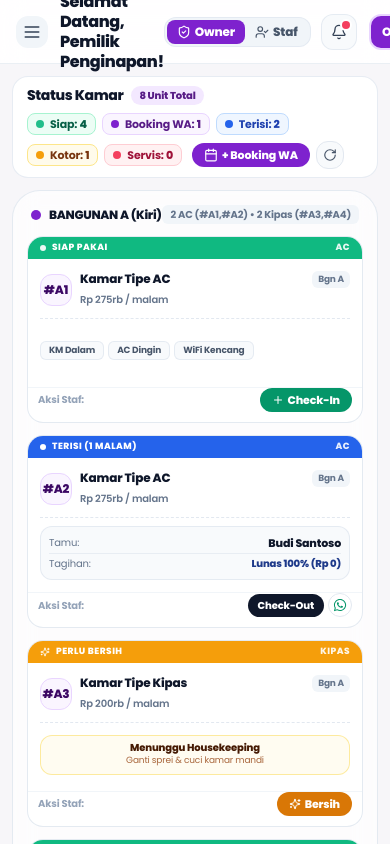
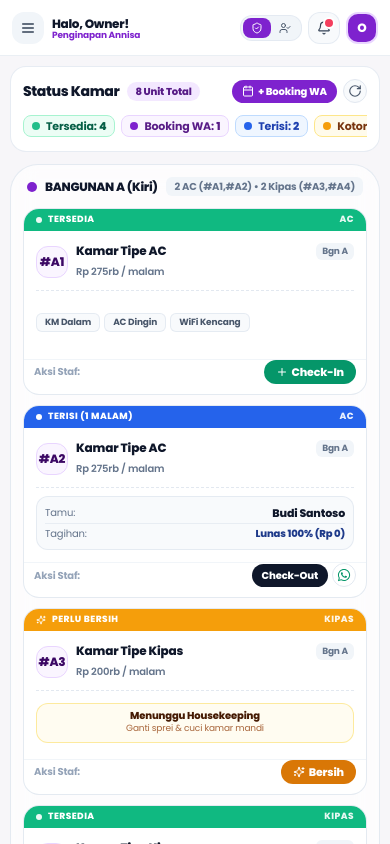
Before and after one commit to ilsetiawan1/penginapan-annisa, a Next.js app in the folder apps/web/: page /admin/dashboard in a window 390 px wide. Shown: the top 844 px of the page. Built offline with nearby package versions, Linux system fonts and the light colour scheme.

Commit message:
style(rooms): unify room availability status terminology to 'Tersedia' across public Home, /kamar catalog, and Admin dashboard

```diff
--- a/apps/web/src/app/admin/dashboard/page.tsx
+++ b/apps/web/src/app/admin/dashboard/page.tsx
@@ -47,8 +47,8 @@ export default function AdminDashboardPage() {
           onOpenMobileSidebar={() => setIsMobileSidebarOpen(true)}
         />
 
-        {/* Dynamic Main Workspace Content (Zero-Scroll Tablet Optimized) */}
-        <main className="flex-1 max-w-7xl w-full mx-auto p-3 sm:p-4 lg:p-5">
+        {/* Dynamic Main Workspace Content (Zero-Scroll Tablet Optimized & Mobile Friendly) */}
+        <main className="flex-1 max-w-7xl w-full mx-auto p-2.5 sm:p-4 lg:p-5">
           {/* TAB 1: Matriks 8 Kamar PMS (Owner & Staf) */}
           {activeTab === "matrix" && <RoomMatrix />}
 
--- a/apps/web/src/features/admin/dashboard/components/admin-topbar.tsx
+++ b/apps/web/src/features/admin/dashboard/components/admin-topbar.tsx
@@ -32,33 +32,44 @@ export function AdminTopbar({ currentRole, onRoleChange, onOpenMobileSidebar }:
   }, []);
 
   return (
-    <header className="h-16 w-full flex items-center justify-between px-4 sm:px-6 border-b border-slate-200/70 bg-white/90 backdrop-blur-md sticky top-0 z-30 shrink-0">
-      {/* Kiri: Hamburger Menu Mobile & Sapaan Hangat */}
-      <div className="flex items-center gap-3">
+    <header className="h-14 sm:h-16 w-full flex items-center justify-between px-3 sm:px-6 border-b border-slate-200/70 bg-white/95 backdrop-blur-md sticky top-0 z-30 shrink-0">
+      {/* Kiri: Hamburger Menu Mobile & Sapaan */}
+      <div className="flex items-center gap-2 sm:gap-3 min-w-0">
         <button
           type="button"
           onClick={onOpenMobileSidebar}
           aria-label="Buka navigasi menu"
-          className="lg:hidden p-1.5 rounded-xl bg-slate-100 text-slate-700 hover:bg-slate-200 cursor-pointer"
+          className="lg:hidden p-2 rounded-xl bg-slate-100 text-slate-700 hover:bg-slate-200 cursor-pointer shrink-0 transition"
         >
-          <Menu className="w-5 h-5" />
+          <Menu className="w-4 h-4 sm:w-5 sm:h-5" />
         </button>
 
-        <div>
-          <h1 className="text-base sm:text-lg font-black text-slate-900 tracking-tight leading-tight">
-            {currentRole === "owner"
-              ? "Selamat Datang, Pemilik Penginapan!"
-              : "Selamat Datang, Staf Resepsionis!"}
+        <div className="min-w-0">
+          <h1 className="text-xs sm:text-base lg:text-lg font-black text-slate-900 tracking-tight leading-tight truncate">
+            {currentRole === "owner" ? (
+              <>
+                <span className="sm:hidden">Halo, Owner!</span>
+                <span className="hidden sm:inline">Selamat Datang, Pemilik Penginapan!</span>
+              </>
+            ) : (
+              <>
+                <span className="sm:hidden">Halo, Resepsionis!</span>
+                <span className="hidden sm:inline">Selamat Datang, Staf Resepsionis!</span>
+              </>
+            )}
           </h1>
           <p className="text-[10px] text-slate-500 font-medium hidden sm:block">
             Operasional 8 Kamar Transit Bandara Pattimura Ambon (750m)
           </p>
+          <span className="text-[9px] font-bold text-purple-700 sm:hidden block leading-none">
+            Penginapan Annisa
+          </span>
         </div>
       </div>
 
       {/* Kanan: Jam Real-time WIT, Pilihan Peran, Notifikasi & Profil */}
-      <div className="flex items-center gap-2.5 sm:gap-3">
-        {/* Jam Real-time WIT (Ambon) */}
+      <div className="flex items-center gap-1.5 sm:gap-3 shrink-0">
+        {/* Jam Real-time WIT (Ambon) - Desktop Saja */}
         <div className="hidden md:flex items-center gap-1.5 bg-slate-50 border border-slate-200/80 px-2.5 py-1 rounded-xl text-slate-700 text-xs font-bold shadow-2xs">
           <Clock className="w-3.5 h-3.5 text-purple-700" />
           <span>{timeStr || "Memuat WIT..."}</span>
@@ -69,27 +80,27 @@ export function AdminTopbar({ currentRole, onRoleChange, onOpenMobileSidebar }:
           <button
             type="button"
             onClick={() => onRoleChange("owner")}
-            className={`flex items-center gap-1 px-2.5 py-1 rounded-lg text-xs font-extrabold transition-all cursor-pointer ${
+            className={`flex items-center gap-1 px-2 sm:px-2.5 py-1 rounded-lg text-[11px] sm:text-xs font-extrabold transition-all cursor-pointer ${
               currentRole === "owner"
                 ? "bg-purple-700 text-white shadow-2xs"
                 : "text-slate-600 hover:text-slate-900"
             }`}
           >
-            <ShieldCheck className="w-3.5 h-3.5" />
-            <span>Owner</span>
+            <ShieldCheck className="w-3 h-3 sm:w-3.5 sm:h-3.5" />
+            <span className="hidden xs:inline sm:inline">Owner</span>
           </button>
 
           <button
             type="button"
             onClick={() => onRoleChange("staff")}
-            className={`flex items-center gap-1 px-2.5 py-1 rounded-lg text-xs font-extrabold transition-all cursor-pointer ${
+            className={`flex items-center gap-1 px-2 sm:px-2.5 py-1 rounded-lg text-[11px] sm:text-xs font-extrabold transition-all cursor-pointer ${
               currentRole === "staff"
                 ? "bg-purple-700 text-white shadow-2xs"
                 : "text-slate-600 hover:text-slate-900"
             }`}
           >
-            <UserCheck className="w-3.5 h-3.5" />
-            <span>Staf</span>
+            <UserCheck className="w-3 h-3 sm:w-3.5 sm:h-3.5" />
+            <span className="hidden xs:inline sm:inline">Staf</span>
           </button>
         </div>
 
@@ -97,15 +108,15 @@ export function AdminTopbar({ currentRole, onRoleChange, onOpenMobileSidebar }:
         <button
           type="button"
           aria-label="Pemberitahuan masuk"
-          className="relative w-9 h-9 rounded-xl bg-slate-50 hover:bg-slate-100 border border-slate-200/80 flex items-center justify-center text-slate-700 transition cursor-pointer"
+          className="relative w-8 h-8 sm:w-9 sm:h-9 rounded-xl bg-slate-50 hover:bg-slate-100 border border-slate-200/80 flex items-center justify-center text-slate-700 transition cursor-pointer shrink-0"
         >
-          <Bell className="w-4 h-4" />
+          <Bell className="w-3.5 h-3.5 sm:w-4 sm:h-4" />
           <span className="absolute top-1.5 right-1.5 w-2 h-2 bg-rose-500 rounded-full ring-2 ring-white" />
         </button>
 
         {/* Avatar Profil */}
-        <div className="flex items-center pl-0.5">
-          <div className="w-9 h-9 rounded-xl bg-purple-700 text-white flex items-center justify-center font-black text-xs shadow-xs border-2 border-purple-200">
+        <div className="flex items-center shrink-0">
+          <div className="w-8 h-8 sm:w-9 sm:h-9 rounded-xl bg-purple-700 text-white flex items-center justify-center font-black text-xs shadow-xs border-2 border-purple-200">
             {currentRole === "owner" ? "O" : "S"}
           </div>
         </div>
--- a/apps/web/src/features/admin/dashboard/components/stats-overview.tsx
+++ b/apps/web/src/features/admin/dashboard/components/stats-overview.tsx
@@ -19,7 +19,7 @@ export function StatsOverview({
       <div className="bg-white border-2 border-purple-200/90 rounded-2xl p-3.5 sm:p-4 shadow-2xs">
         <div className="flex items-center justify-between mb-1">
           <span className="text-[10px] sm:text-[11px] font-black uppercase tracking-wider text-purple-700">
-            SIAP PAKAI
+            TERSEDIA
           </span>
           <span className="w-2.5 h-2.5 rounded-full bg-purple-600 animate-pulse" />
         </div>
--- a/apps/web/src/features/admin/rooms/components/room-card.tsx
+++ b/apps/web/src/features/admin/rooms/components/room-card.tsx
@@ -58,7 +58,7 @@ export function RoomCard({
   };
 
   const getStatusLabel = () => {
-    if (isReady) return "SIAP PAKAI";
+    if (isReady) return "TERSEDIA";
     if (isOccupied) return `TERISI (${room.totalNights || 1} MALAM)`;
     if (isBooked) return "BOOKING WA (DP 50%)";
     if (isDirty) return "PERLU BERSIH";
@@ -215,9 +215,9 @@ export function RoomCard({
               <button
                 type="button"
                 onClick={() => onOpenSettlement && onOpenSettlement(room)}
-                className="px-3 py-1 rounded-xl bg-purple-700 hover:bg-purple-800 text-white font-black text-[11px] transition-all shadow-2xs cursor-pointer flex items-center gap-1"
+                className="px-2.5 sm:px-3 py-1 rounded-xl bg-purple-700 hover:bg-purple-800 text-white font-black text-[10px] sm:text-[11px] transition-all shadow-2xs cursor-pointer flex items-center gap-1"
               >
-                <CheckCircle2 className="w-3 h-3" />
+                <CheckCircle2 className="w-3 h-3 shrink-0" />
                 <span>Pelunasan &amp; Check-In</span>
               </button>
               {room.guestPhone && (
@@ -225,7 +225,7 @@ export function RoomCard({
                   href={`https://wa.me/${room.guestPhone.replace(/[^0-9]/g, "")}`}
                   target="_blank"
                   rel="noreferrer"
-                  className="p-1 rounded-xl border border-slate-200 bg-white hover:bg-slate-50 text-emerald-600 transition cursor-pointer shadow-2xs"
+                  className="p-1 rounded-xl border border-slate-200 bg-white hover:bg-slate-50 text-emerald-600 transition cursor-pointer shadow-2xs shrink-0"
                   title="Chat WhatsApp Tamu"
                 >
                   <FaWhatsapp className="w-3.5 h-3.5" />
--- a/apps/web/src/features/admin/rooms/components/room-matrix.tsx
+++ b/apps/web/src/features/admin/rooms/components/room-matrix.tsx
@@ -230,7 +230,9 @@ export function RoomMatrix() {
   return (
     <div className="space-y-3 sm:space-y-3.5">
       {/* Top Header Strip: Status Kamar + Counter Badges + Tombol Catat Booking WA */}
-      <div className="flex flex-wrap items-center justify-between gap-2 bg-white py-2 px-3.5 sm:px-4 rounded-2xl border border-slate-200/80 shadow-2xs">
+      <div className="bg-white p-3 sm:py-2 sm:px-4 rounded-2xl border border-slate-200/80 shadow-2xs space-y-2.5 sm:space-y-0 sm:flex sm:items-center sm:justify-between sm:gap-3">
+        {/* Baris 1: Judul Status Kamar & Tombol Aksi Cepat */}
+        <div className="flex items-center justify-between gap-2">
           <div className="flex items-center gap-2">
             <h2 className="text-sm sm:text-base font-black text-slate-900 tracking-tight">
               Status Kamar
@@ -240,17 +242,38 @@ export function RoomMatrix() {
             </span>
           </div>
 
-        {/* Status Pills Horizontal */}
-        <div className="flex items-center gap-1.5 sm:gap-2 flex-wrap text-xs font-bold">
-          <span className="bg-emerald-50 text-emerald-800 border border-emerald-200 px-2 py-0.5 rounded-lg flex items-center gap-1.5 text-[11px]">
+          {/* Tombol Aksi di Mobile (Pindah ke kanan atas) */}
+          <div className="flex items-center gap-1.5 sm:hidden">
+            <button
+              type="button"
+              onClick={() => setIsAdvanceBookingOpen(true)}
+              className="px-2.5 py-1 rounded-xl bg-purple-700 hover:bg-purple-800 text-white text-[10px] font-black flex items-center gap-1 shadow-xs cursor-pointer transition"
+            >
+              <Calendar className="w-3 h-3" />
+              <span>+ Booking WA</span>
+            </button>
+            <button
+              type="button"
+              onClick={handleResetRooms}
+              title="Refresh & Reset Data Demo Kamar"
+              className="p-1 rounded-xl border border-slate-200 bg-slate-50 hover:bg-purple-50 text-slate-600 hover:text-purple-700 transition cursor-pointer shadow-2xs"
+            >
+              <RotateCw className={`w-3.5 h-3.5 ${isRefreshing ? "animate-spin text-purple-700" : ""}`} />
+            </button>
+          </div>
+        </div>
+
+        {/* Baris 2: Status Pills Horizontal (Bisa di-scroll halus di mobile tanpa berantakan) */}
+        <div className="flex items-center gap-1.5 sm:gap-2 overflow-x-auto no-scrollbar py-0.5 sm:py-0 text-xs font-bold shrink-0">
+          <span className="bg-emerald-50 text-emerald-800 border border-emerald-200 px-2 py-0.5 rounded-lg flex items-center gap-1.5 text-[11px] shrink-0">
             <span className="w-2 h-2 rounded-full bg-emerald-500 animate-pulse" />
             <span>
-              Siap: <strong>{readyCount}</strong>
+              Tersedia: <strong>{readyCount}</strong>
             </span>
           </span>
 
           {bookedCount > 0 && (
-            <span className="bg-purple-50 text-purple-900 border border-purple-200 px-2 py-0.5 rounded-lg flex items-center gap-1.5 text-[11px]">
+            <span className="bg-purple-50 text-purple-900 border border-purple-200 px-2 py-0.5 rounded-lg flex items-center gap-1.5 text-[11px] shrink-0">
               <span className="w-2 h-2 rounded-full bg-purple-700" />
               <span>
                 Booking WA: <strong>{bookedCount}</strong>
@@ -258,38 +281,38 @@ export function RoomMatrix() {
             </span>
           )}
 
-          <span className="bg-blue-50 text-blue-800 border border-blue-200 px-2 py-0.5 rounded-lg flex items-center gap-1.5 text-[11px]">
+          <span className="bg-blue-50 text-blue-800 border border-blue-200 px-2 py-0.5 rounded-lg flex items-center gap-1.5 text-[11px] shrink-0">
             <span className="w-2 h-2 rounded-full bg-blue-600" />
             <span>
               Terisi: <strong>{occupiedCount}</strong>
             </span>
           </span>
 
-          <span className="bg-amber-50 text-amber-900 border border-amber-200 px-2 py-0.5 rounded-lg flex items-center gap-1.5 text-[11px]">
+          <span className="bg-amber-50 text-amber-900 border border-amber-200 px-2 py-0.5 rounded-lg flex items-center gap-1.5 text-[11px] shrink-0">
             <span className="w-2 h-2 rounded-full bg-amber-500" />
             <span>
               Kotor: <strong>{dirtyCount}</strong>
             </span>
           </span>
 
-          <span className="bg-rose-50 text-rose-800 border border-rose-200 px-2 py-0.5 rounded-lg flex items-center gap-1.5 text-[11px]">
+          <span className="bg-rose-50 text-rose-800 border border-rose-200 px-2 py-0.5 rounded-lg flex items-center gap-1.5 text-[11px] shrink-0">
             <span className="w-2 h-2 rounded-full bg-rose-500" />
             <span>
               Servis: <strong>{maintenanceCount}</strong>
             </span>
           </span>
 
-          {/* Tombol Pintas Catat Booking WA */}
+          {/* Tombol Pintas Desktop Saja */}
+          <div className="hidden sm:flex items-center gap-1.5 pl-1">
             <button
               type="button"
               onClick={() => setIsAdvanceBookingOpen(true)}
-            className="ml-1 px-3 py-1 rounded-xl bg-purple-700 hover:bg-purple-800 text-white text-[11px] font-extrabold flex items-center gap-1 shadow-xs cursor-pointer transition"
+              className="px-3 py-1 rounded-xl bg-purple-700 hover:bg-purple-800 text-white text-[11px] font-extrabold flex items-center gap-1 shadow-xs cursor-pointer transition"
             >
               <Calendar className="w-3.5 h-3.5" />
               <span>+ Booking WA</span>
             </button>
 
-          {/* Tombol Refresh / Reset Demo State */}
             <button
               type="button"
               onClick={handleResetRooms}
@@ -297,13 +320,14 @@ export function RoomMatrix() {
               className="p-1.5 rounded-xl border border-slate-200 bg-slate-50 hover:bg-purple-50 text-slate-600 hover:text-purple-700 transition cursor-pointer shadow-2xs flex items-center gap-1"
             >
               <RotateCw className={`w-3.5 h-3.5 ${isRefreshing ? "animate-spin text-purple-700" : ""}`} />
-            <span className="text-[11px] font-extrabold hidden sm:inline">Refresh</span>
+              <span className="text-[11px] font-extrabold hidden md:inline">Refresh</span>
             </button>
           </div>
         </div>
+      </div>
 
-      {/* 2 BANGUNAN BERDAMPINGAN DENGAN GARIS PEMISAH DASHED LINE DI TENGAH */}
-      <div className="grid grid-cols-1 lg:grid-cols-2 gap-4 lg:gap-6 relative bg-white/70 backdrop-blur-md rounded-3xl p-3.5 sm:p-4.5 border border-slate-200/90 shadow-2xs">
+      {/* 2 BANGUNAN BERDAMPINGAN DENGAN GARIS PEMISAH DASHED LINE */}
+      <div className="grid grid-cols-1 lg:grid-cols-2 gap-4 lg:gap-6 relative bg-white/70 backdrop-blur-md rounded-3xl p-3 sm:p-4.5 border border-slate-200/90 shadow-2xs">
         {/* ====================================================
             BLOK KIRI: BANGUNAN A (4 KAMAR: #A1 s/d #A4)
             ==================================================== */}
@@ -320,7 +344,7 @@ export function RoomMatrix() {
             </span>
           </div>
 
-          <div className="grid grid-cols-1 sm:grid-cols-2 gap-3">
+          <div className="grid grid-cols-1 sm:grid-cols-2 gap-2.5 sm:gap-3">
             {roomsA.map((room) => (
               <RoomCard
                 key={room.code}
@@ -339,7 +363,7 @@ export function RoomMatrix() {
         {/* ====================================================
             BLOK KANAN: BANGUNAN B (4 KAMAR: #B1 s/d #B4)
             ==================================================== */}
-        <div className="space-y-3 lg:pl-2">
+        <div className="space-y-3 lg:pl-2 pt-3 border-t-2 border-dashed border-slate-200 lg:border-t-0 lg:pt-0">
           <div className="flex items-center justify-between px-1">
             <div className="flex items-center gap-2">
               <span className="w-2.5 h-2.5 rounded-full bg-purple-700" />
@@ -352,7 +376,7 @@ export function RoomMatrix() {
             </span>
           </div>
 
-          <div className="grid grid-cols-1 sm:grid-cols-2 gap-3">
+          <div className="grid grid-cols-1 sm:grid-cols-2 gap-2.5 sm:gap-3">
             {roomsB.map((room) => (
               <RoomCard
                 key={room.code}
--- a/apps/web/src/features/public/rooms/components/room-card.tsx
+++ b/apps/web/src/features/public/rooms/components/room-card.tsx
@@ -64,12 +64,12 @@ Apakah kamar ini tersedia di tanggal tersebut? Terima kasih! 🙏`;
             {isAvailable ? (
               <span className="bg-emerald-600/95 text-white px-2.5 py-0.5 rounded-full text-[10px] font-bold shadow-xs flex items-center gap-1 backdrop-blur-xs">
                 <Check className="w-3 h-3" />
-                <span>Buka Reservasi</span>
+                <span>Tersedia</span>
               </span>
             ) : (
               <span className="bg-blue-600/95 text-white px-2.5 py-0.5 rounded-full text-[10px] font-bold shadow-xs flex items-center gap-1 backdrop-blur-xs">
                 <Clock className="w-3 h-3" />
-                <span>Terisi Hari Ini</span>
+                <span>Terisi</span>
               </span>
             )}
           </div>
--- a/apps/web/src/features/public/rooms/components/room-filter.tsx
+++ b/apps/web/src/features/public/rooms/components/room-filter.tsx
@@ -132,7 +132,7 @@ export function RoomFilter({
                 : "bg-emerald-50 text-emerald-800 hover:bg-emerald-100"
             }`}
           >
-            🟢 Siap Dipesan
+            🟢 Tersedia
           </button>
         </div>
       </div>
```
Lines whose indentation alone changed are shown as unchanged.
